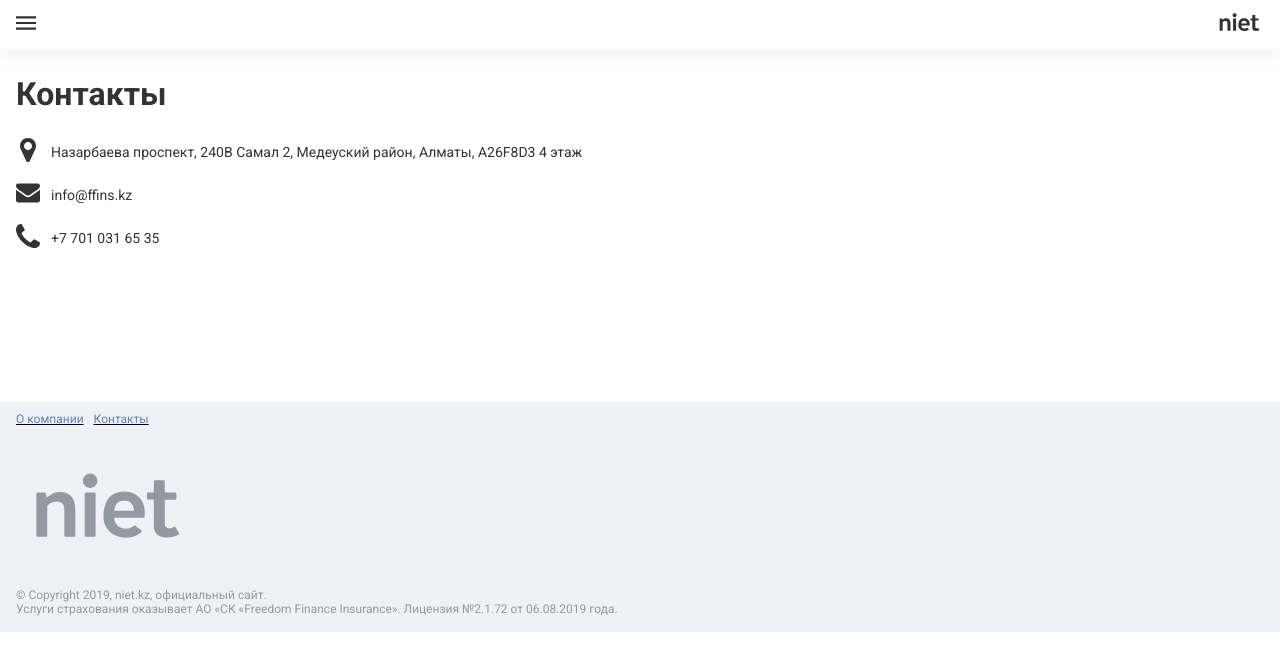
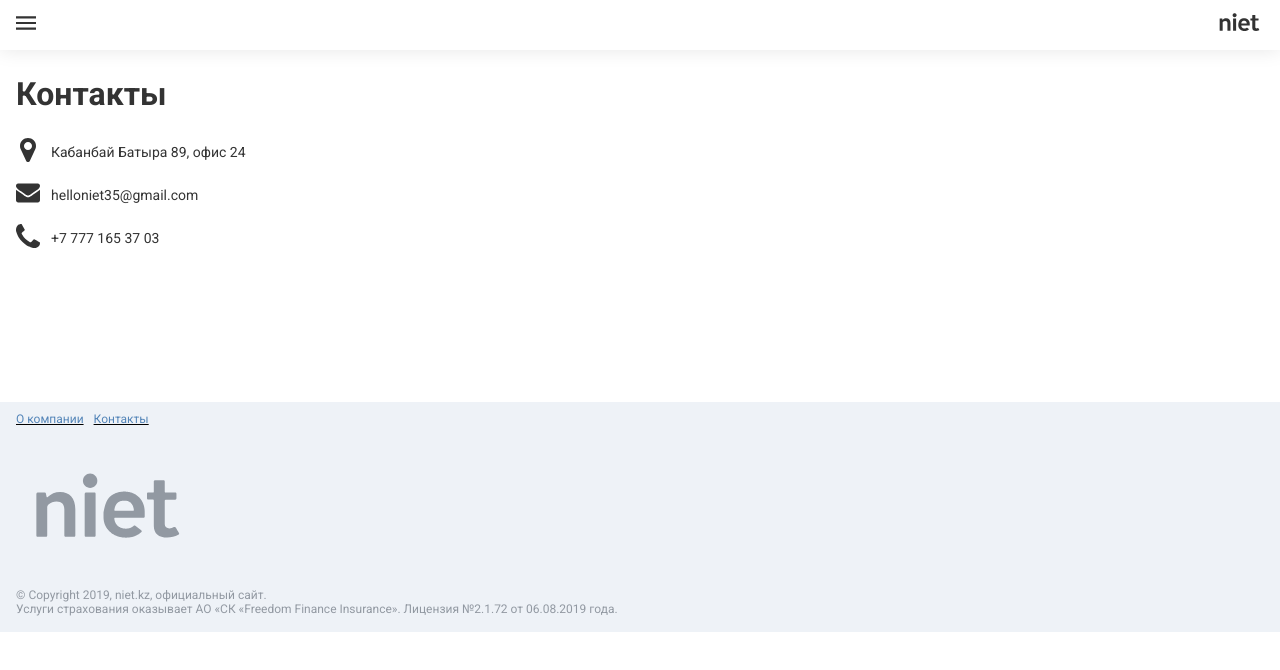
Before and after one commit to AskhatB/niet-mobile, a Next.js app: page /contacts in a window 1280 px wide. Shown: the top 670 px of the page. Built offline with nearby package versions, Linux system fonts and the light colour scheme.

Commit message:
content: contact info changet to valud

```diff
--- a/containers/ContactsPage/index.js
+++ b/containers/ContactsPage/index.js
@@ -21,22 +21,19 @@ const ContactsPage = () => {
           <ContainerLeft>
             <MapMarkIcon />
           </ContainerLeft>
-          <ContainerRight>
-            Назарбаева проспект, 240В Самал 2, Медеуский район, Алматы, A26F8D3
-            4 этаж
-          </ContainerRight>
+          <ContainerRight>Кабанбай Батыра 89, офис 24</ContainerRight>
         </Contaner>
         <Contaner>
           <ContainerLeft>
             <EmailIcon />
           </ContainerLeft>
-          <ContainerRight>info@ffins.kz</ContainerRight>
+          <ContainerRight>helloniet35@gmail.com</ContainerRight>
         </Contaner>
         <Contaner>
           <ContainerLeft>
             <PhoneIcon />
           </ContainerLeft>
-          <ContainerRight>+7 701 031 65 35</ContainerRight>
+          <ContainerRight>+7 777 165 37 03</ContainerRight>
         </Contaner>
       </Content>
     </Wrap>
```
